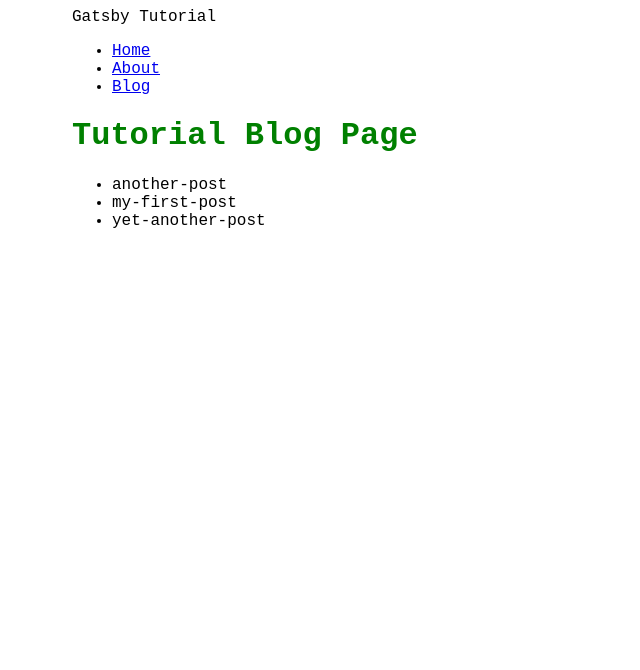
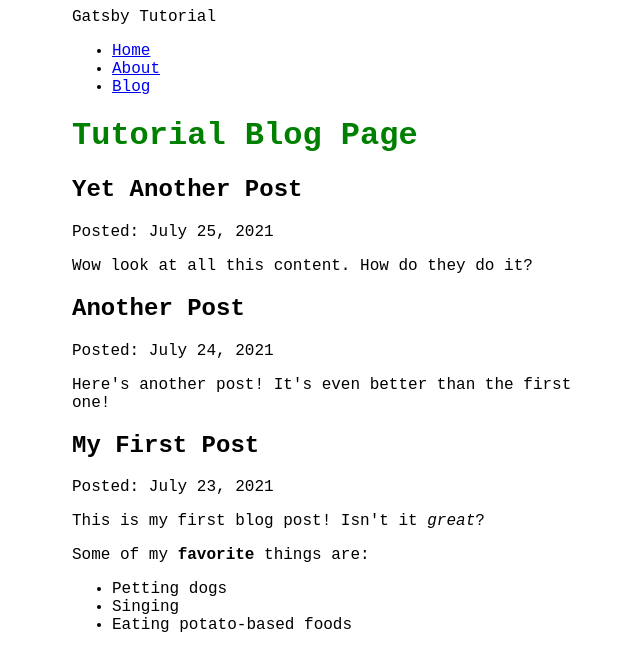
Before and after one commit to DeMokry/gatsby-tutorial, a Gatsby site: page /blog in a window 1280 px wide. Shown: the whole page, without its empty margins (318-958 px from the left). Built offline with nearby package versions, Linux system fonts and the light colour scheme; Gatsby itself is replaced by a stand-in of ours.

Commit message:
Part 5 finished

```diff
--- a/blog/another-post.mdx
+++ b/blog/another-post.mdx
@@ -0,0 +1,6 @@
+---
+title: "Another Post"
+date: "2021-07-24"
+---
+
+Here's another post! It's even better than the first one!
--- a/blog/my-first-post.mdx
+++ b/blog/my-first-post.mdx
@@ -0,0 +1,12 @@
+---
+title: "My First Post"
+date: "2021-07-23"
+---
+
+This is my first blog post! Isn't it *great*?
+
+Some of my **favorite** things are:
+
+* Petting dogs
+* Singing
+* Eating potato-based foods
--- a/blog/yet-another-post.mdx
+++ b/blog/yet-another-post.mdx
@@ -0,0 +1,6 @@
+---
+title: "Yet Another Post"
+date: "2021-07-25"
+---
+
+Wow look at all this content. How do they do it?
--- a/gatsby-config.js
+++ b/gatsby-config.js
@@ -4,6 +4,7 @@
   },
   plugins: [
     "gatsby-plugin-image",
+    "gatsby-plugin-mdx",
     "gatsby-plugin-sharp",
     {
       resolve: "gatsby-source-filesystem",
--- a/package.json
+++ b/package.json
@@ -17,6 +17,7 @@
   "dependencies": {
     "gatsby": "^4.1.0",
     "gatsby-plugin-image": "^2.1.0",
+    "gatsby-plugin-mdx": "^3.1.0",
     "gatsby-plugin-sharp": "^4.1.0",
     "gatsby-source-filesystem": "^4.1.0",
     "react": "^17.0.1",
--- a/src/pages/blog.js
+++ b/src/pages/blog.js
@@ -1,28 +1,36 @@
 import * as React from 'react';
 import { graphql } from 'gatsby'
+import { MDXRenderer } from 'gatsby-plugin-mdx'
 import Layout from '../components/layout'
 
 const BlogPage = ({data}) => {
     return (
         <Layout pageTitle="Tutorial Blog Page">
-            <ul>
             {
-                data.allFile.nodes.map(node =>(
-                    <li key={node.name}>
-                        {node.name}
-                    </li>
+                data.allMdx.nodes.map((node) =>(
+                    <article key={node.id}>
+                        <h2>{node.frontmatter.title}</h2>
+                        <p>Posted: {node.frontmatter.date}</p>
+                        <MDXRenderer>
+                            {node.body}
+                        </MDXRenderer>
+                    </article>
                 ))
             }
-            </ul>
         </Layout>
     )
 }
 
 export const query = graphql`
-query MyQuery {
-    allFile {
+  query {
+    allMdx(sort: {fields: frontmatter___date, order: DESC}) {
       nodes {
-        name
+        frontmatter {
+          date(formatString: "MMMM D, YYYY")
+          title
+        }
+        id
+        body
       }
     }
   }
```
Also changed, not shown: 1 other file.
